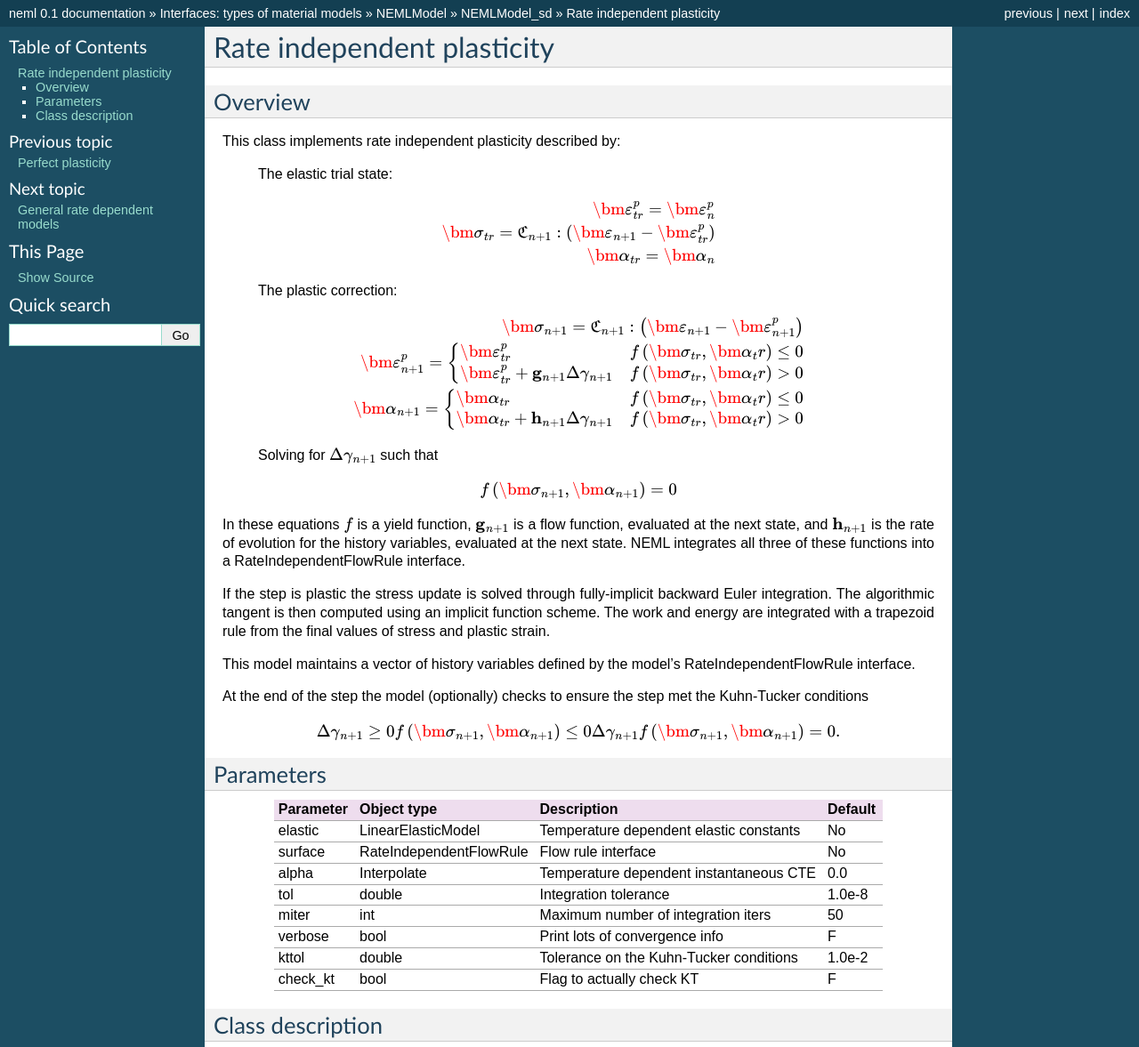
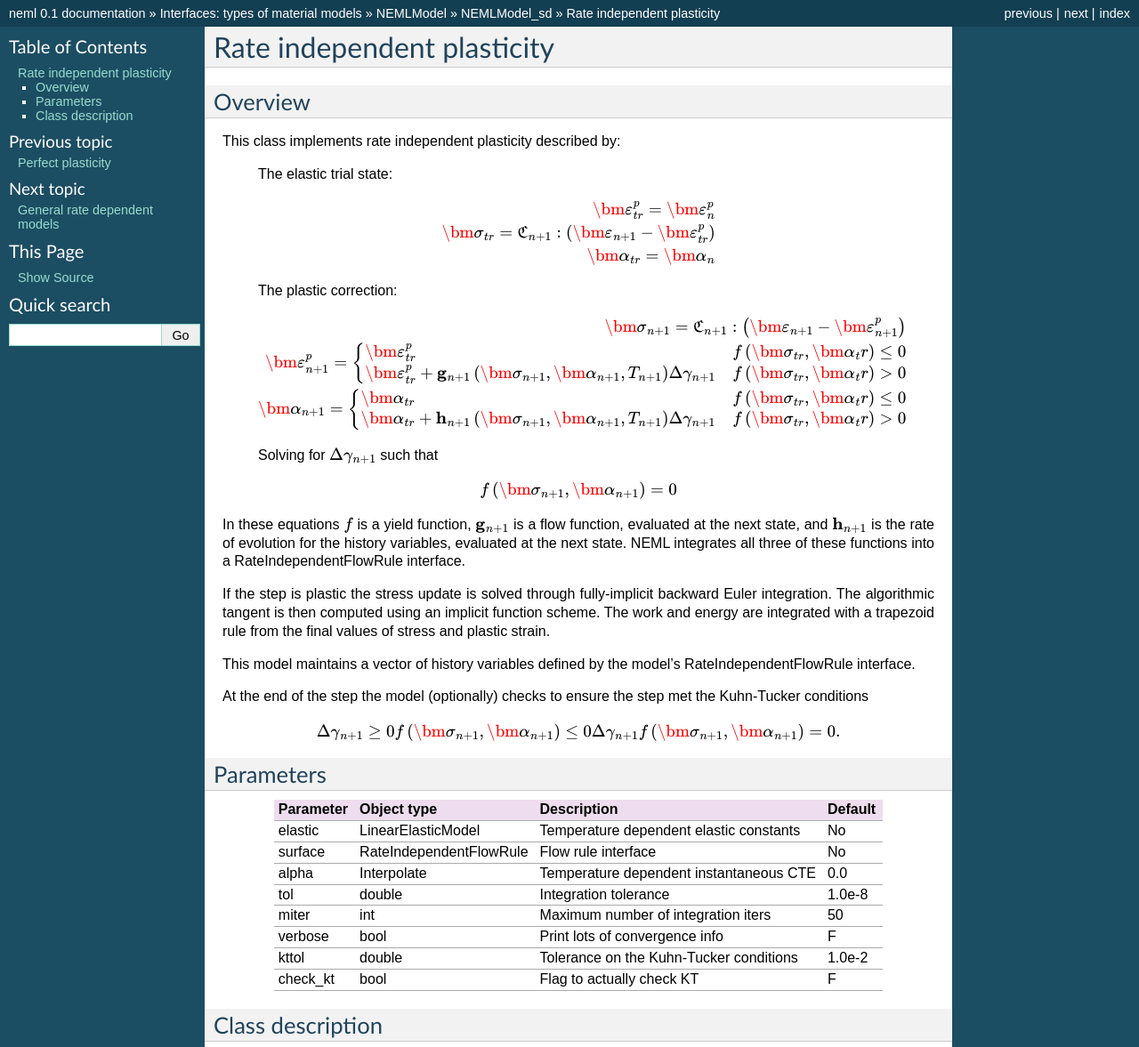
Before and after one commit to Argonne-National-Laboratory/neml, a Sphinx documentation site: the page built from doc/sphinx/interfaces/rate_independent.rst, in a window 1280 px wide, cut to the strip 0-1177 px from the top of the page. Shown: the whole strip at 89% size. Built offline with Sphinx 7.4.7, drawn with Linux system fonts in a browser that asks for light colours; formulas are drawn with MathJax 3.

Commit message:
Fixed a few documentation bugs

```diff
--- a/doc/sphinx/conf.py
+++ b/doc/sphinx/conf.py
@@ -175,5 +175,5 @@ epub_title = project
 epub_exclude_files = ['search.html']
 
 # -- Options for breathe -------------------------------------------------
-breathe_projects = {"neml": "/home/messner/projects/neml/doc/class-doc/xml"}
+breathe_projects = {"neml": "../class-doc/xml"}
 breathe_default_project = "neml"
--- a/doc/sphinx/interfaces/general_integrator.rst
+++ b/doc/sphinx/interfaces/general_integrator.rst
@@ -8,7 +8,7 @@ This class is a generic interface for integrating rate-dependent models.
 It solves the nonlinear equations described by
 
 .. math::
-   \bm{\sigma}_{n+1} = \bm{\sigma}_{n}+\dot{\bm{\sigma}}\left(\bm{\sigma}_{n+1},\bm{\alpha}_{n+1},\dot{\bm{\varepsilon}}_{n+1},T_{n+1}\dot{T}_{n+1},,t_{n+1}\right)\Delta t_{n+1}
+   \bm{\sigma}_{n+1} = \bm{\sigma}_{n}+\dot{\bm{\sigma}}\left(\bm{\sigma}_{n+1},\bm{\alpha}_{n+1},\dot{\bm{\varepsilon}}_{n+1},T_{n+1},\dot{T}_{n+1},t_{n+1}\right)\Delta t_{n+1}
 
    \bm{\alpha}_{n+1} = \bm{\alpha}_{n}+\dot{\bm{\alpha}}\left(\bm{\sigma}_{n+1},\bm{\alpha}_{n+1},\dot{\bm{\varepsilon}}_{n+1},T_{n+1},\dot{T}_{n+1},t_{n+1}\right)\Delta t_{n+1}
 
--- a/doc/sphinx/interfaces/rate_independent.rst
+++ b/doc/sphinx/interfaces/rate_independent.rst
@@ -26,13 +26,13 @@ This class implements rate independent plasticity described by:
       \bm{\varepsilon}_{n+1}^p =
          \begin{cases}
             \bm{\varepsilon}^{p}_{tr} & f\left(\bm{\sigma}_{tr},\bm{\alpha}_tr\right)\le0\\
-            \bm{\varepsilon}^{p}_{tr}+\mathbf{g}_{n+1}\Delta\gamma_{n+1} & f\left(\bm{\sigma}_{tr},\bm{\alpha}_tr\right)>0
+            \bm{\varepsilon}^{p}_{tr}+\mathbf{g}_{n+1}\left( \bm{\sigma}_{n+1}, \bm{\alpha}_{n+1}, T_{n+1} \right)\Delta\gamma_{n+1} & f\left(\bm{\sigma}_{tr},\bm{\alpha}_tr\right)>0
          \end{cases}
 
       \bm{\alpha}_{n+1} =
          \begin{cases}
             \bm{\alpha}_{tr} & f\left(\bm{\sigma}_{tr},\bm{\alpha}_tr\right)\le0\\
-            \bm{\alpha}_{tr}+\mathbf{h}_{n+1}\Delta\gamma_{n+1} & f\left(\bm{\sigma}_{tr},\bm{\alpha}_tr\right)>0
+            \bm{\alpha}_{tr}+\mathbf{h}_{n+1}\left( \bm{\sigma}_{n+1}, \bm{\alpha}_{n+1}, T_{n+1} \right)\Delta\gamma_{n+1} & f\left(\bm{\sigma}_{tr},\bm{\alpha}_tr\right)>0
          \end{cases}
 
    Solving for :math:`\Delta \gamma_{n+1}` such that
```
